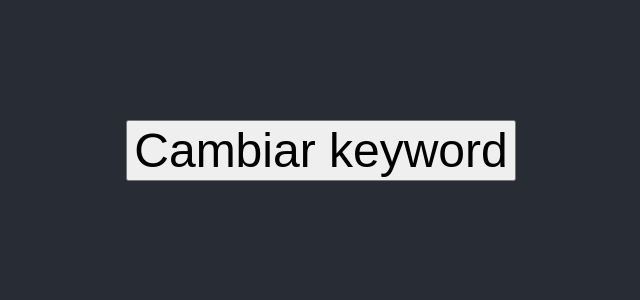
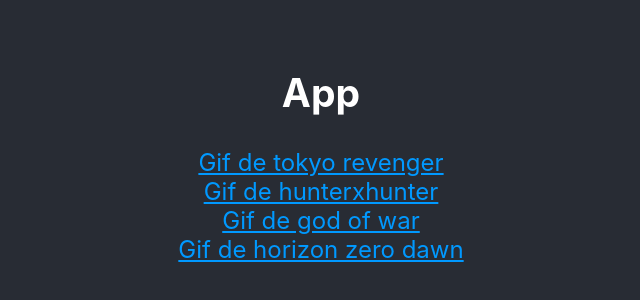
Before and after one commit to Leomiguel19/giffy, a React (Create React App) app: page / in a window 1280 px wide. Shown: the part 266-566 px from the top of the page, without its empty margins (319-959 px from the left). Built offline with nearby package versions, Linux system fonts and the light colour scheme; no server answers.

Commit message:
Añadiendo rutas con wouter

```diff
--- a/package.json
+++ b/package.json
@@ -9,7 +9,8 @@
     "react": "^17.0.2",
     "react-dom": "^17.0.2",
     "react-scripts": "4.0.3",
-    "web-vitals": "^1.1.2"
+    "web-vitals": "^1.1.2",
+    "wouter": "^2.8.0-alpha.1"
   },
   "scripts": {
     "start": "react-scripts start",
--- a/src/App.css
+++ b/src/App.css
@@ -17,3 +17,8 @@
 button {
   font-size: 48px;
 }
+
+a{
+  color: #09F;
+  font-size: 24px;
+}
--- a/src/App.js
+++ b/src/App.js
@@ -1,17 +1,22 @@
 import React from "react"
-import { useState } from "react/cjs/react.development";
 import "./App.css"
 import ListOfGifs from "./components/ListOfGifs"
 
+import { Route } from "wouter"
+
 function App() {
-	const [keyword, setKeyword ] = useState('shingeki no kyojin')
-
   	return (
     	<div className="App">
       		<section className="App-content">
-			  	<button onClick={() => setKeyword('tokyo revenger')}>
-				Cambiar keyword</button>
-				<ListOfGifs keyword={keyword}/>
+				<h1>App</h1>
+				<a href='/gif/tokyo revenger'>Gif de tokyo revenger</a>
+				<a href='/gif/hunterxhunter'>Gif de hunterxhunter</a>
+				<a href='/gif/god of war'>Gif de god of war</a>
+				<a href='/gif/horizon zero dawn'>Gif de horizon zero dawn</a>
+			  	<Route
+					component={ListOfGifs}
+				  	path="/gif/:keyword"
+				/>
 			</section>
 		</div>
   	);
--- a/src/components/ListOfGifs.jsx
+++ b/src/components/ListOfGifs.jsx
@@ -2,7 +2,10 @@
 import Gif from './Gif'
 import getGifs from '../services/getGifs'
 
-export default function ListOfGifs({keyword}){
+export default function ListOfGifs({params})
+{
+    const { keyword } = params
+
     const [gifs, setGifs] = useState([])
 
 	useEffect(function () {
@@ -10,7 +13,9 @@
             .then(gifs => setGifs(gifs))
   	}, [keyword])
 
-    return gifs.map(({id, title, url}) =>
+    return <>
+        {
+            gifs.map(({id, title, url}) =>
                 <Gif
                     id={id}
                     key={id}
@@ -19,3 +24,5 @@
                 />
             )
         }
+    </>
+}
```
Also changed, not shown: 1 other file (tests, documents, lock files or other folders). Lines whose indentation alone changed are shown as unchanged.
